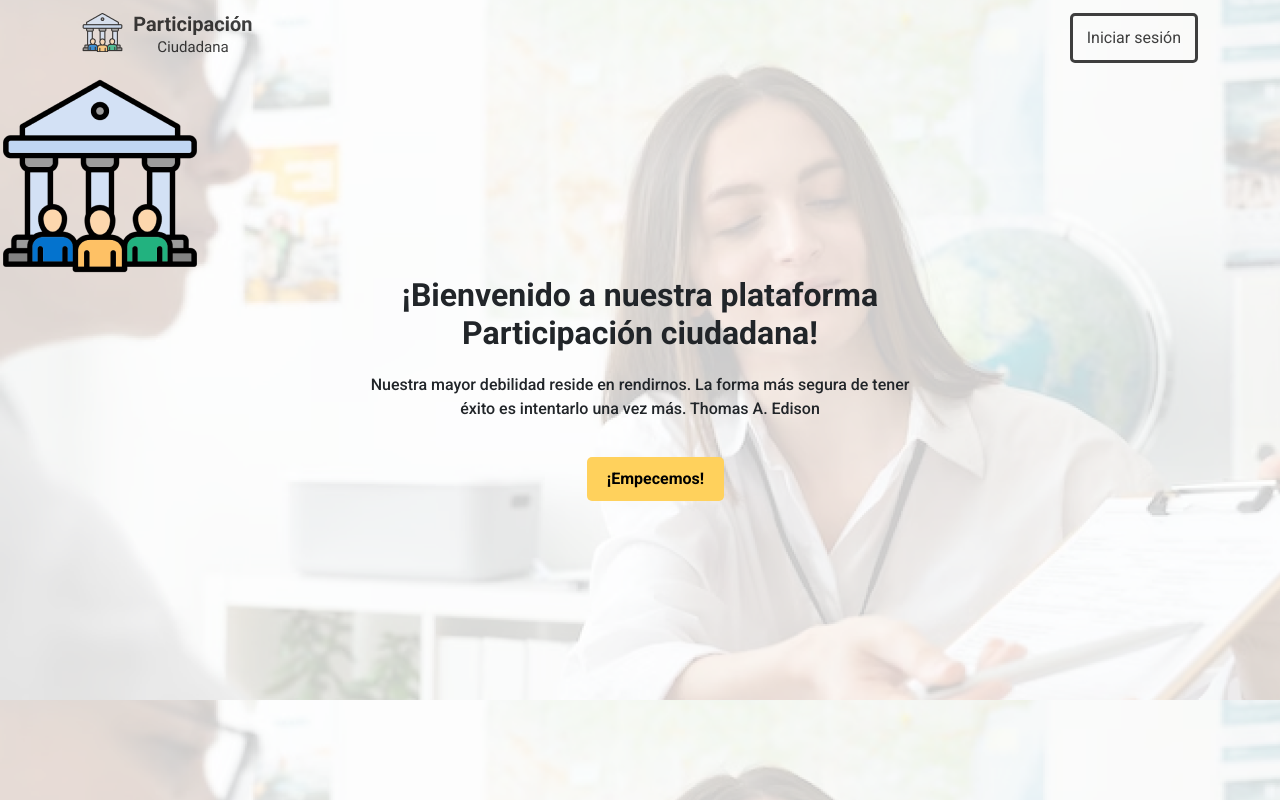
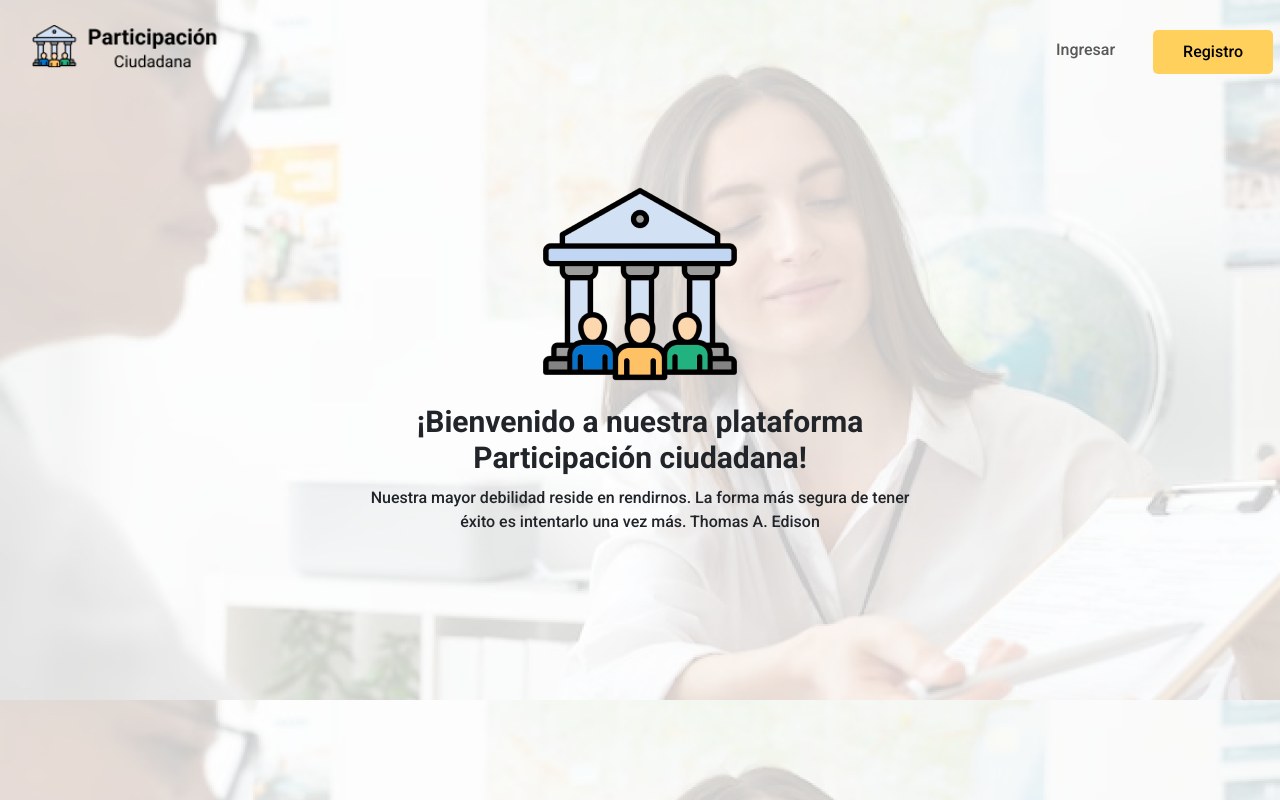
Before and after one commit to vchincapie0/retosena, a Flask app: template templates/index.html in a window 1280 px wide. Run offline with Flask 3, Linux system fonts and the light colour scheme; the template is opened without the code that fills it, so the values that code supplies are empty; some libraries are stand-ins or nearby versions.

Commit message:
Queda listo Registro e Index

```diff
--- a/app.py
+++ b/app.py
@@ -13,7 +13,7 @@ mysql=MySQL(app)
 '''Settings'''
 app.secret_key='mysecretkey'
 
-@app.route('/')
+@app.route('/index')
 def index():
     '''Se establece la funcion para la ruta del index'''
     return render_template('index.html')#Devolvera el template index.html
--- a/static/css/index.css
+++ b/static/css/index.css
@@ -25,47 +25,66 @@ body{
     background-image: url(../img/background.png);
 }
 
-#navbar{
-    opacity: 75%;
+/* Nav Styles */
+
+nav.bg-parci{
+    background-color: var(--bg-body);
+    width: 100%;
+    z-index: 999;
+    padding: 20px 0;
+    justify-content: space-around;
 }
 
-nav button{
-    background: transparent ;
-    border: 3px solid #000;
-    padding: 10px 14px;
-    border-radius: 5px;
+nav .navbar-brand img{
+    width: 200px;
+    margin-left: 20px;
 }
 
-nav
-
-.img-cuerpo{
-    display: flex;
-    margin-top: 60px;
-    justify-content: center;
-    margin-bottom: 30px;
-}
-
-.cont-cuerpo{
-    display: flex;
-    justify-content: center;
-    text-align: center;
-    margin-bottom: 20px;
-}
-
-.nosotros{
-    display: flex;
-    justify-content: center;
-    text-align: center;
+nav.bg-parci ul li.login{
+    margin-left: 800px;
+    margin-right: 30px;
     font-weight: 500;
 }
 
-#empecemos{
+nav.bg-parci ul li.registro a{
+    display: block;
+    padding: 10px;
+    padding-left: 30px !important;
+    padding-right: 30px !important;
     color: var(--secondary-color);
-    text-decoration: none;
+    background: var(--primary-color);
+    border-radius: 5px;
+    font-weight: 500;
+}
+
+/* Hero styles */
+
+#hero {
+    text-align: center;
     display: flex;
+    flex-direction: column;
+    align-items: center;
     justify-content: center;
-    margin-top: 20px;
-    background: var(--primary-color);
-    padding: 10px 20px;
-    border-radius: 5px;
+    margin-top: 80px;
 }
+
+#hero img {
+    max-width: 100%;
+    height: auto;
+    margin-bottom: 20px;
+    transition: .6s;
+}
+
+#hero img:hover{
+    transform: scale(1.1);
+}
+
+#hero h1 {
+    font-size: var(--fontS-titulo);
+    margin-bottom: 10px;
+}
+
+#hero p {
+    font-size: 16px;
+    font-weight: 500;
+}
--- a/templates/index.html
+++ b/templates/index.html
@@ -5,33 +5,42 @@
     <meta name="viewport" content="width=device-width, initial-scale=1.0">
     <link href="https://cdn.jsdelivr.net/npm/bootstrap@5.3.1/dist/css/bootstrap.min.css" rel="stylesheet" integrity="sha384-4bw+/aepP/YC94hEpVNVgiZdgIC5+VKNBQNGCHeKRQN+PtmoHDEXuppvnDJzQIu9" crossorigin="anonymous">
     <link rel="stylesheet" href="{{url_for ('static', filename='css/index.css')}}">
+    <link rel="icon" href="{{url_for('static', filename='img/logo1.png')}}" sizes="48x48">
     <title>Inicio</title>
 </head>
 <body>
     <header>
-        <!-- Barra de Navegacion -->
-        <nav class="navbar bg-body-dark" id="navbar">
-            <div class="container">
-              <a class="navbar-brand" href="#">
-                <img src="{{url_for ('static', filename='img/logo.png')}}" alt="logo">
-              </a>
-             <button href="login.html" class="ingreso">Iniciar sesión</button>
+        <nav class="navbar navbar-expand-lg bg-parci">
+            <div class="container-fluid">
+              <a class="navbar-brand" href="#"><img src="{{url_for('static', filename='img/Logo.png')}}" alt="Logo"></a>
+              <button class="navbar-toggler" type="button" data-bs-toggle="collapse" data-bs-target="#navbarNav" aria-controls="navbarNav" aria-expanded="false" aria-label="Toggle navigation">
+                <span class="navbar-toggler-icon"></span>
+              </button>
+              <div class="collapse navbar-collapse" id="navbarNav">
+                <ul class="navbar-nav">
+                  <li class="nav-item login">
+                    <a class="nav-link" href="login">Ingresar</a>
+                  </li>
+                  <li class="nav-item registro">
+                    <a class="nav-link" href="registro">Registro</a>
+                  </li>
+                </ul>
+              </div>
             </div>
         </nav>
+        <section id="hero">
+            <div class="container">
+                <div class="row">
+                    <div class="col-12">
+                        <img src="{{url_for('static', filename='img/principalicon.png')}}" alt="">
+                        <h1>¡Bienvenido a nuestra plataforma <br> Participación ciudadana!</h1>
+                        <p>Nuestra mayor debilidad reside en rendirnos. La forma más segura de tener <br> éxito es intentarlo una vez más. Thomas A. Edison</p>
+                    </div>
+                </div>
+
+            </div>
+        </section>
     </header>
-
-    <main>
-        <div class="img-cuerpo">
-            <img src="{{url_for ('static', filename='img/principalicon.png')}}" alt="">
-        </div>
-
-        <h2 class="cont-cuerpo">¡Bienvenido a nuestra plataforma <br> Participación ciudadana!</h2>
-
-        <p class="nosotros">Nuestra mayor debilidad reside en rendirnos. La forma más segura de tener <br> éxito es intentarlo una vez más. Thomas A. Edison</p>
-        <div class="d-grid gap-2 col-1 mx-auto">
-            <a href="#" id="empecemos"><strong>¡Empecemos!</strong></a>
-        </div>
-    </main>
 
     <script src="https://cdn.jsdelivr.net/npm/bootstrap@5.3.1/dist/js/bootstrap.bundle.min.js" integrity="sha384-HwwvtgBNo3bZJJLYd8oVXjrBZt8cqVSpeBNS5n7C8IVInixGAoxmnlMuBnhbgrkm" crossorigin="anonymous"></script>
 </body>
--- a/templates/registro.html
+++ b/templates/registro.html
@@ -1,4 +1,4 @@
-<!-- Que es esto? -->
+<!-- Mensaje de ciudadano registrado -->
 {%with messages=get_flashed_messages()%}
 {%if messages%}
 {%for message in messages%}
@@ -13,6 +13,7 @@
     <meta charset="UTF-8">
     <meta name="viewport" content="width=device-width, initial-scale=1.0">
     <link href="https://cdn.jsdelivr.net/npm/bootstrap@5.3.1/dist/css/bootstrap.min.css" rel="stylesheet" integrity="sha384-4bw+/aepP/YC94hEpVNVgiZdgIC5+VKNBQNGCHeKRQN+PtmoHDEXuppvnDJzQIu9" crossorigin="anonymous">
+    <link rel="icon" href="{{url_for('static', filename='img/logo1.png')}}" sizes="48x48">
     <link rel="stylesheet" href="{{url_for ('static', filename='css/registro.css')}}">
     <title>Registro</title>
 </head>
@@ -185,7 +186,7 @@
             </div>
         </div>
         <button type="submit">Registrame</button>
-        <button type="button" onclick="window.location.href='index.html'">Cancelar</button>
+        <button type="button" onclick="window.location.href='index'">Cancelar</button>
         </form>
     </main>
 </body>
```
Also changed, not shown: static/img/logo1.png (added).
